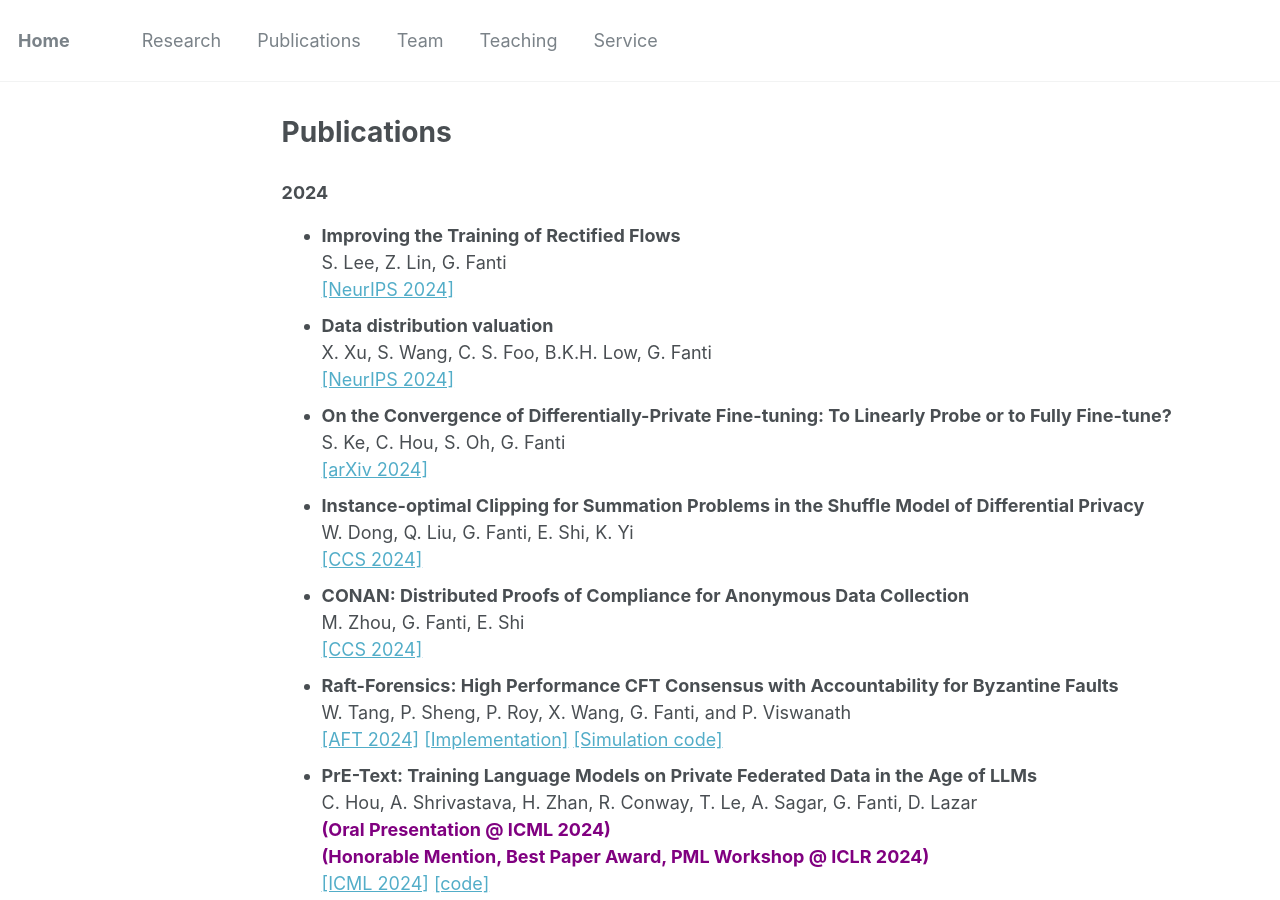
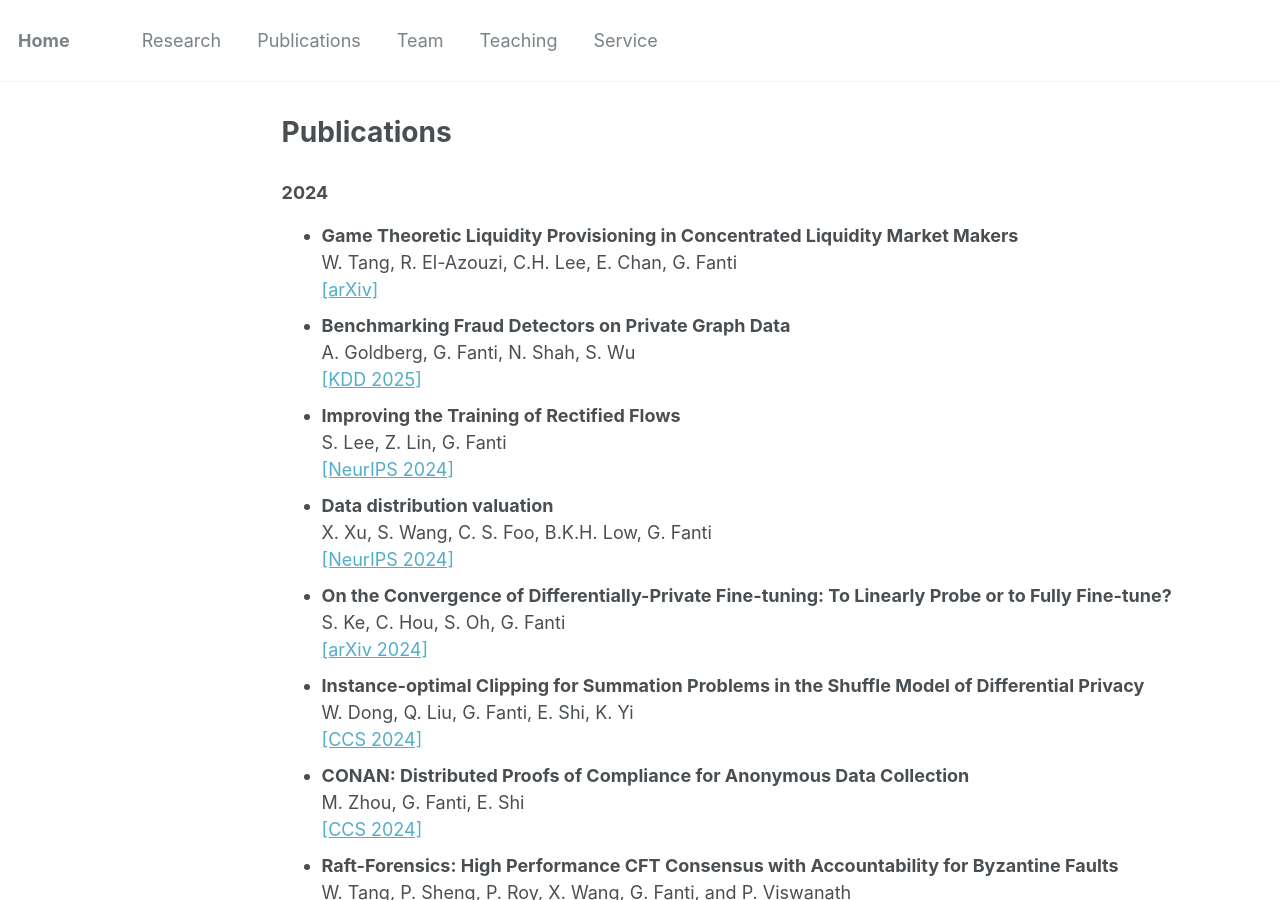
Before and after one commit to gfanti/gfanti.github.io, a Jekyll site: the page built from _pages/publications.md, in a window 1280 px wide and 900 px high. Built offline with Jekyll 4.4.1, drawn with Linux system fonts in a browser that asks for light colours.

Commit message:
updated pubs

```diff
--- a/_pages/publications.md
+++ b/_pages/publications.md
@@ -5,6 +5,14 @@ permalink: /publications/
 author_profile: false
 ---
 ### 2024
+* <b>Game Theoretic Liquidity Provisioning in Concentrated Liquidity Market Makers</b>
+<br>W. Tang, R. El-Azouzi, C.H. Lee, E. Chan, G. Fanti
+<br> <a href="https://arxiv.org/abs/2411.10399">[arXiv]</a>
+<br>
+* <b>Benchmarking Fraud Detectors on Private Graph Data</b>
+<br>A. Goldberg, G. Fanti, N. Shah, S. Wu
+<br> <a href="https://akgoldberg.github.io/files/private_fraud_benchmarking.pdf">[KDD 2025]</a>
+<br>
 * <b>Improving the Training of Rectified Flows</b>
 <br>S. Lee, Z. Lin, G. Fanti
 <br> <a href="https://arxiv.org/abs/2405.20320">[NeurIPS 2024]</a>
```
Also changed, not shown: _pages/about.md (+1 -0 lines).
